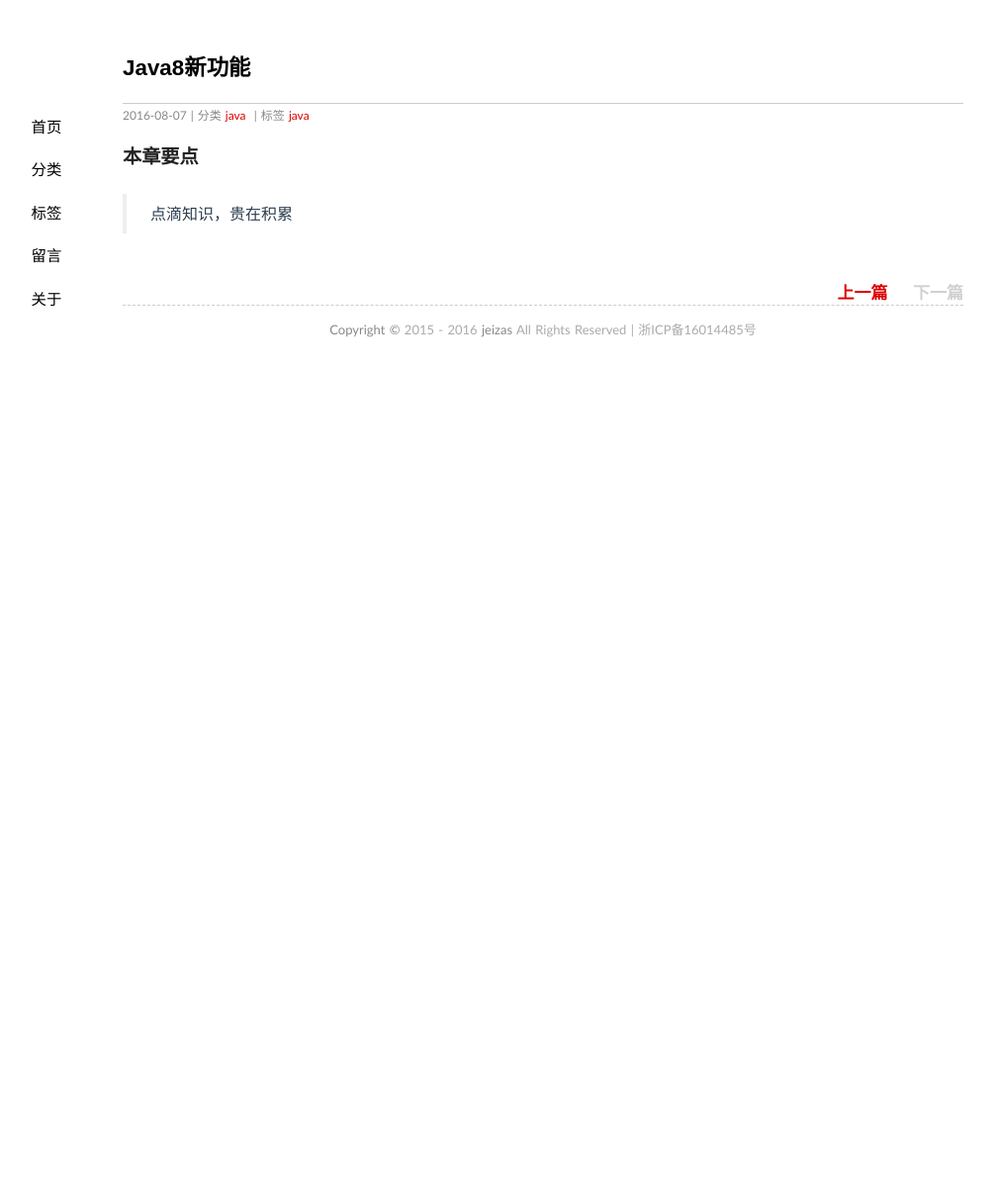
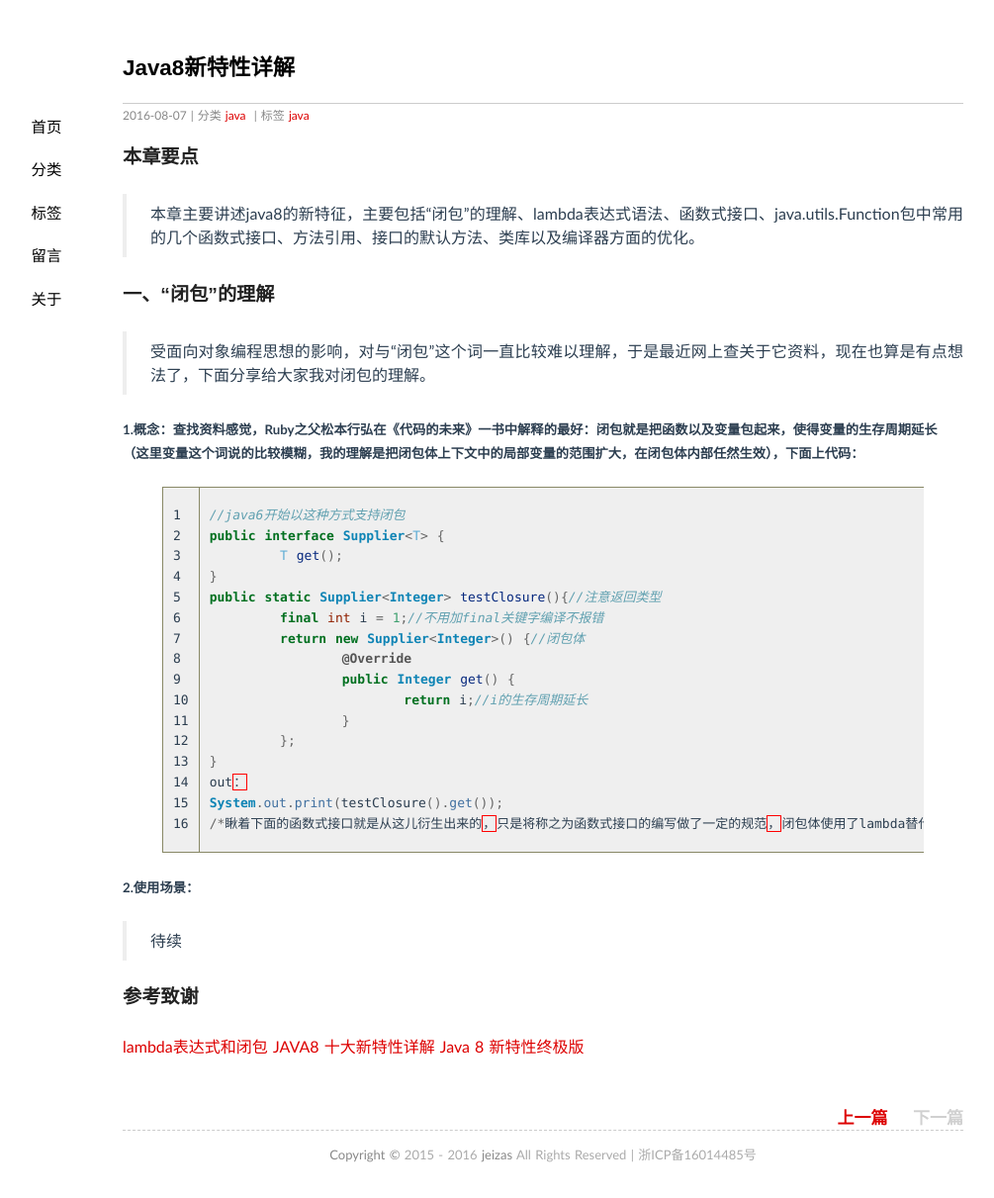
Before and after one commit to jeizas/jeizas.github.io, a Jekyll site: the page built from _posts/2016-08-07-java8_new_function.md, in a window 1280 px wide. Shown: the whole page at 99% size, without its empty margins (91-1096 px from the left). Built offline with Jekyll 4.4.1, drawn with Linux system fonts in a browser that asks for light colours; comment, search, counter and statistics services are not loaded; before the commit the page ends 900 px from its top, so only the background shows below that.

Commit message:
修改：     _posts/2016-08-07-java8_new_function.md

```diff
--- a/_posts/2016-08-07-java8_new_function.md
+++ b/_posts/2016-08-07-java8_new_function.md
@@ -1,10 +1,44 @@
 ---
 layout: post
-title: "Java8新功能"
+title: "Java8新特性详解"
 date: 2016-08-07 23:48
 categories: [java]
 tags: java
 ---
 
 ### 本章要点
-> 点滴知识，贵在积累
+
+> 本章主要讲述java8的新特征，主要包括“闭包”的理解、lambda表达式语法、函数式接口、java.utils.Function包中常用的几个函数式接口、方法引用、接口的默认方法、类库以及编译器方面的优化。
+
+### 一、“闭包”的理解
+
+> 受面向对象编程思想的影响，对与“闭包”这个词一直比较难以理解，于是最近网上查关于它资料，现在也算是有点想法了，下面分享给大家我对闭包的理解。
+
+##### 1.概念：查找资料感觉，Ruby之父松本行弘在《代码的未来》一书中解释的最好：闭包就是把函数以及变量包起来，使得变量的生存周期延长（这里变量这个词说的比较模糊，我的理解是把闭包体上下文中的局部变量的范围扩大，在闭包体内部任然生效），下面上代码：
+{% highlight java linenos %}
+//java6开始以这种方式支持闭包
+public interface Supplier<T> {
+	 T get();
+}
+public static Supplier<Integer> testClosure(){//注意返回类型
+	 final int i = 1;//不用加final关键字编译不报错
+	 return new Supplier<Integer>() {//闭包体
+		 @Override
+		 public Integer get() {
+			 return i;//i的生存周期延长
+		 }
+	 };
+}
+out：
+System.out.print(testClosure().get());
+/*瞅着下面的函数式接口就是从这儿衍生出来的，只是将称之为函数式接口的编写做了一定的规范，闭包体使用了lambda替代，i变量的定义使用了语法糖，在编译期间将其指定为final类型，从此改善了匿名内部类中变量只能访问局部变量为final修饰的变量。java8中把一些常用的接口改成函数式接口如：Comparator、Runnable等。
+{% endhighlight java linenos %}
+
+##### 2.使用场景：
+
+> 待续
+
+### 参考致谢
+[lambda表达式和闭包](http://www.importnew.com/17905.html)
+[JAVA8 十大新特性详解](http://www.125135.com/842.htm)
+[Java 8 新特性终极版](http://www.codeceo.com/article/java-8-new-feature.html)
```
